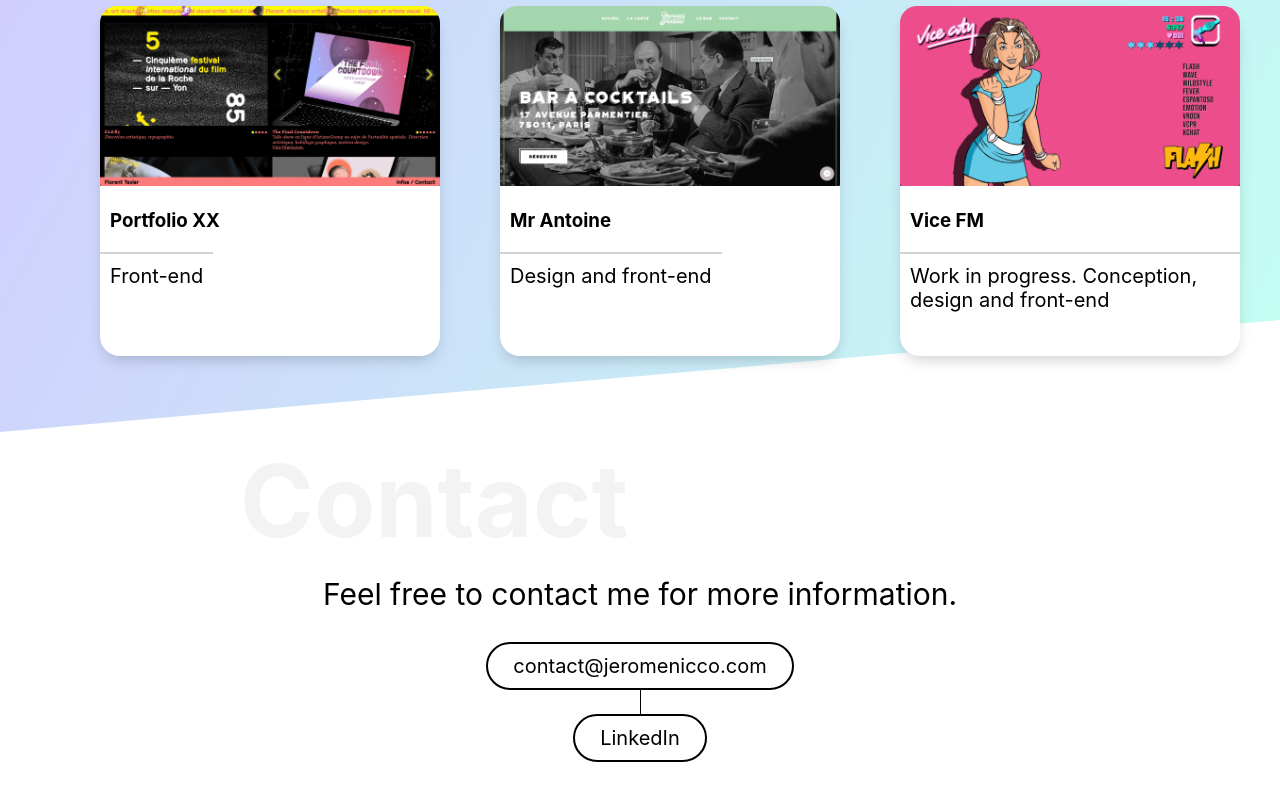
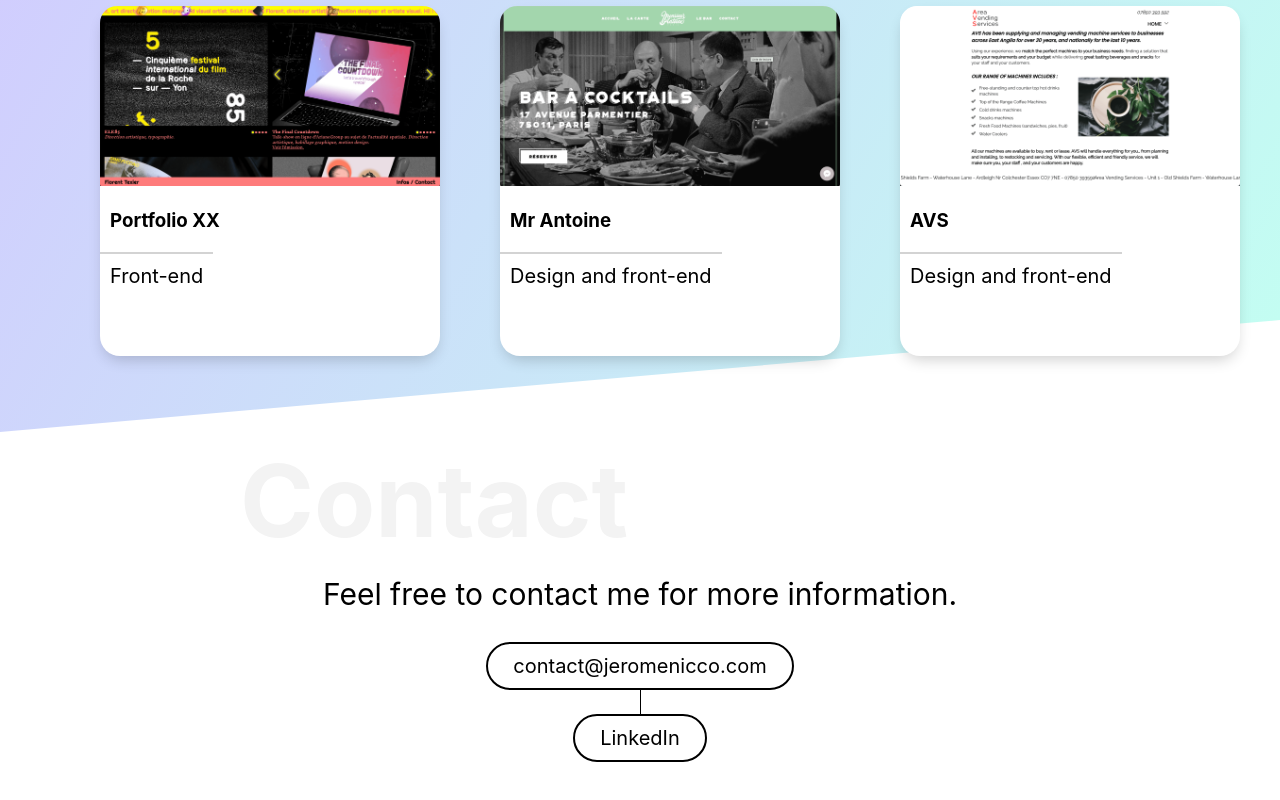
Before and after one commit to jeromenicco/my-portfolio, a React (Create React App) app: page / in a window 1280 px wide. Shown: the part 1542-2342 px from the top of the page. Built offline with nearby package versions, Linux system fonts and the light colour scheme.

Commit message:
positioning menu button

```diff
--- a/src/components/WorkList.js
+++ b/src/components/WorkList.js
@@ -21,12 +21,12 @@ const items = [
       resume: 'Design and front-end',
       url: 'https://monsieurantoine.fr/'
     },
-    {
-      name: 'Vice FM',
-      image: VICE_DESKTOP,
-      resume: 'Work in progress. Conception, design and front-end',
-      url: 'https://distracted-goodall-dec109.netlify.app'
-    },
+    // {
+    //   name: 'Vice FM',
+    //   image: VICE_DESKTOP,
+    //   resume: 'Work in progress. Conception, design and front-end',
+    //   url: 'https://distracted-goodall-dec109.netlify.app'
+    // },
     {
       name: 'AVS',
       image: AVS_DESKTOP,
```
